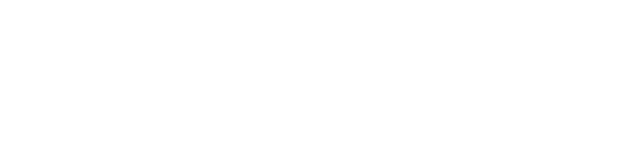
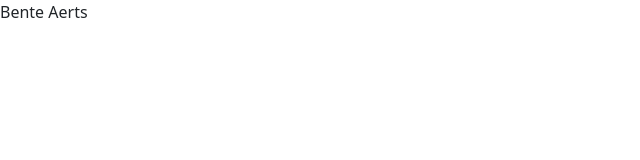
Before and after one commit to webpxl/41dvo1070-werkplekleren-1-portfolio-25-26-grdvo-BenteAertsPXL, a plain HTML site: page index.html in a window 1280 px wide. Shown: the whole page, without its empty margins (0-640 px from the left). Drawn offline with nearby package versions, Linux system fonts and the light colour scheme.

Commit message:
naam toegevoegd

```diff
--- a/index.html
+++ b/index.html
@@ -7,6 +7,6 @@
     <link href="https://cdn.jsdelivr.net/npm/bootstrap@5.3.0/dist/css/bootstrap.min.css" rel="stylesheet">
 </head>
 <body>
-
+    <p>Bente Aerts</p>
 </body>
 </html>
```
